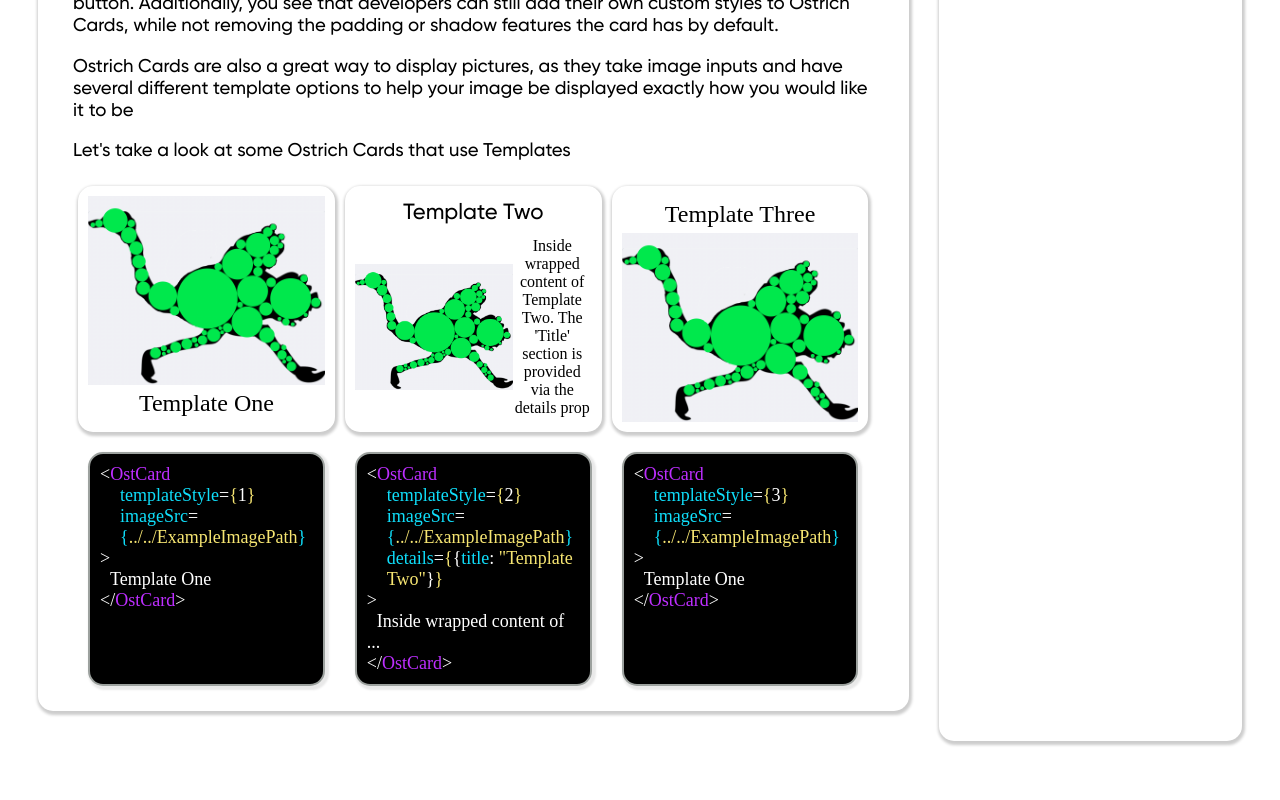
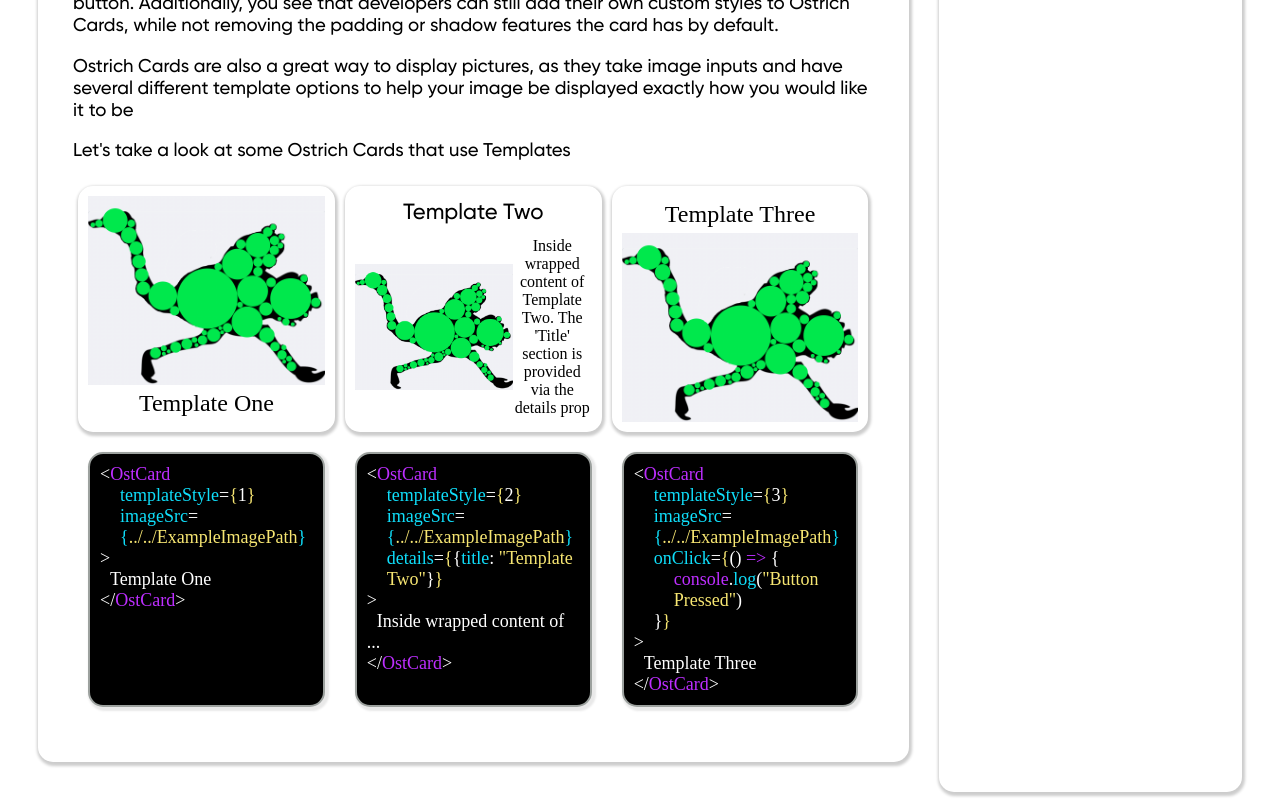
Before and after one commit to NLanese/the-codex, a Next.js app: page /showcases/ostrich-components/ostrich-showcase in a window 1280 px wide. Shown: the part 1007-1807 px from the top of the page. Before the commit the page ends 1756 px from the top, so only its background shows below. Built offline with nearby package versions, Linux system fonts and the light colour scheme.

Commit message:
Update ostrich-showcase.js

```diff
--- a/pages/showcases/ostrich-components/ostrich-showcase.js
+++ b/pages/showcases/ostrich-components/ostrich-showcase.js
@@ -32,24 +32,16 @@ export default function OstrichShowcase() {
     setDirectory(false)
   }, [])
 
-  return (
-    <div style={{marginTop: 20}}>
-     <div style={Styles.Fonts.pageTitle}>The Ostrich React Component Library</div>
-     <div style={{display: 'flex', flexDirection: 'row'}}>
-        <OstCard style={{margin: "30px", flex: 9}}>
-            <div style={Styles.Sections.lessonContent}>
-                <p style={Styles.Fonts.basic}>
-                This entire Site has been made using the Ostrich React Component Library and regular Vanilla React tags.
-                This means no other frameworks were used and this means developers who import our Ostrich Component Library can easily create a well designed site
-                of their own!
-                </p>
+  ////////////////
+  // Renderings //
+  ////////////////
 
-                <p style={Styles.Fonts.basic}>
-                Ostrich Components were made with the intent of heavily reducing the amount of time new developers have to spend on certain Front End aspects of development.
-                Using a multitude of optional props for each component, developers can have everything from extremely high functionality components with minimal development to extremely simple and low level components that come already styled.
-                </p>
+  function renderOstrichCards(){
+    return(
+        <div style={{marginBottom: 30}}>
+            <div style={Styles.Fonts.lessonHeader}>Ostrich Cards (OstCards)</div>
 
-                <div style={Styles.Fonts.lessonHeader}>Ostrich Cards (OstCards)</div>
+                {/* Preamble */}
                 <p style={Styles.Fonts.basic}>
                 Ostrich Cards are the Ostrich Framework's take on a View. They have predetermined padding and a box shadow to add an elevated visual effect. They are meant to be
                 versatile compoonents for a wide variety of uses, so by adding an 'onClick' function to an OstCard component you automatically make it behave and animate like a button.
@@ -57,7 +49,6 @@ export default function OstrichShowcase() {
                 <p style={Styles.Fonts.basic}>
                 Let's look at some examples
                 </p>
-
 
                 {/* Ost Cards Example Row One */}
                 <div style={{display: 'flex',
@@ -230,6 +221,7 @@ export default function OstrichShowcase() {
                             templateStyle={3}
                             imageSrc={OstCompImg}
                             style={{width: '30%', margin: 5}}
+                            onClick={() => {  console.log("Button Pressed") }}
                         >
                             Template Three
                         </OstCard>
@@ -335,11 +327,31 @@ export default function OstrichShowcase() {
                             <span style={Styles.Code.str}>{"../../ExampleImagePath"}</span>
                             <span style={Styles.Code.var}>{"}"}</span>
                         </p>
+                        <p style={{...Styles.Code.code, fontSize: 18, marginLeft: 20}}>
+                            <span style={Styles.Code.var}>onClick</span>
+                            <span style={Styles.Code.reg}>=</span>
+                            <span style={Styles.Code.str}>{"{"}</span>
+                            <span style={Styles.Code.reg}>()</span>
+                            <span style={Styles.Code.keyword}>{" => "}</span>
+                            <span style={Styles.Code.reg}>{"{"}</span>
+                        </p>
+                        <p style={{...Styles.Code.code, fontSize: 18, marginLeft: 40}}>
+                            <span style={Styles.Code.keyword}>console</span>
+                            <span style={Styles.Code.reg}>.</span>
+                            <span style={Styles.Code.var}>log</span>
+                            <span style={Styles.Code.reg}>(</span>
+                            <span style={Styles.Code.str}>"Button Pressed"</span>
+                            <span style={Styles.Code.reg}>)</span>
+                        </p>
+                        <p style={{...Styles.Code.code, fontSize: 18, marginLeft: 20}}>
+                            <span style={Styles.Code.reg}>{"}"}</span>
+                            <span style={Styles.Code.str}>{"}"}</span>
+                        </p>
                         <p style={{...Styles.Code.code, fontSize: 18}}>
                             <span style={Styles.Code.reg}>{">"}</span>
                         </p>
                         <p style={{...Styles.Code.code, fontSize: 18}}>
-                            <span style={{...Styles.Code.reg, marginLeft: 10}}>Template One</span>
+                            <span style={{...Styles.Code.reg, marginLeft: 10}}>Template Three</span>
                         </p>
                         <p style={{...Styles.Code.code, fontSize: 18}}>
                             <span style={Styles.Code.reg}>{"</"}</span>
@@ -348,6 +360,28 @@ export default function OstrichShowcase() {
                         </p>
                     </div>
                 </div>
+        </div>
+    )
+  }
+
+  return (
+    <div style={{marginTop: 20}}>
+     <div style={Styles.Fonts.pageTitle}>The Ostrich React Component Library</div>
+     <div style={{display: 'flex', flexDirection: 'row'}}>
+        <OstCard style={{margin: "30px", flex: 9}}>
+            <div style={Styles.Sections.lessonContent}>
+                <p style={Styles.Fonts.basic}>
+                This entire Site has been made using the Ostrich React Component Library and regular Vanilla React tags.
+                This means no other frameworks were used and this means developers who import our Ostrich Component Library can easily create a well designed site
+                of their own!
+                </p>
+
+                <p style={Styles.Fonts.basic}>
+                Ostrich Components were made with the intent of heavily reducing the amount of time new developers have to spend on certain Front End aspects of development.
+                Using a multitude of optional props for each component, developers can have everything from extremely high functionality components with minimal development to extremely simple and low level components that come already styled.
+                </p>
+
+                {renderOstrichCards()}
             </div>
 
         </OstCard>
```
